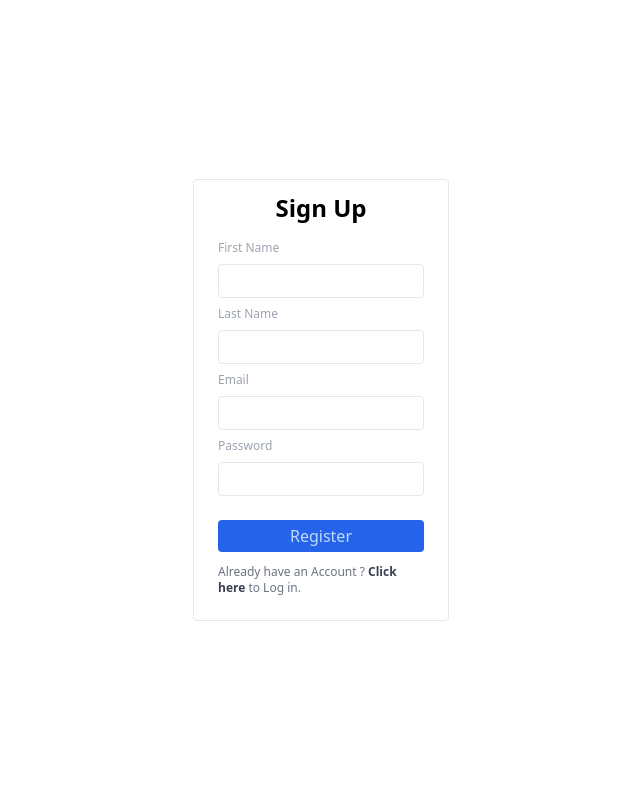
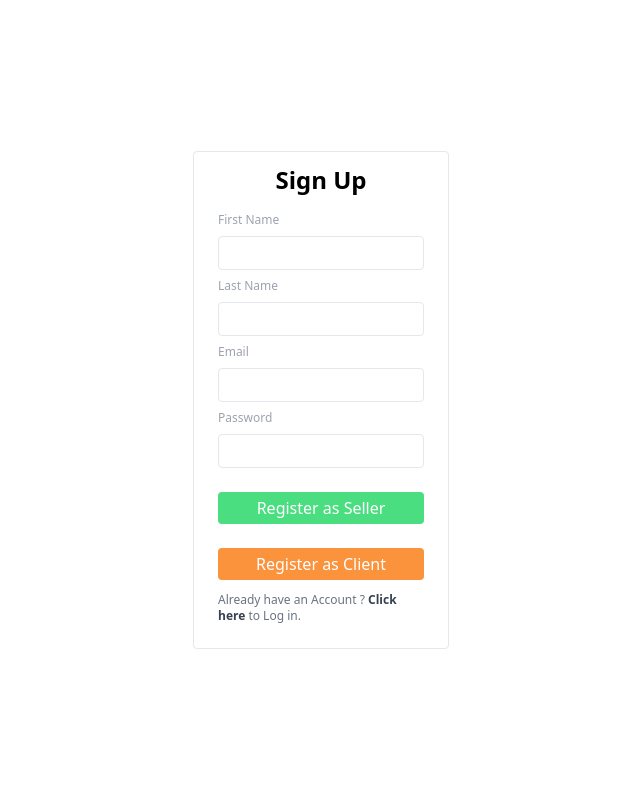
Before and after one commit to Youcode-Classe-E-2023-2024/mohammed-el-bachiri_Avito_V2, a PHP site: page /signup.php in a window 1280 px wide. Shown: the whole page, without its empty margins (319-959 px from the left). Run offline with PHP 8.4, Linux system fonts and the light colour scheme; some libraries are stand-ins or nearby versions.

Commit message:
Update signup.php

```diff
--- a/AVITO V2/signup.php
+++ b/AVITO V2/signup.php
@@ -18,28 +18,31 @@
 
             <h2 class="text-2xl font-bold">Sign Up</h2>
         </div>
-        <form action="#" method="POST">
+        <form action="include/signup_traitment.php" method="POST">
             <!-- username -->
             <div class="flex flex-col my-2">
                 <label class="text-xs text-gray-400">First Name</label>
-                <input class="border rounded px-3 py-1 mt-2" type="text"/>
+                <input class="border rounded px-3 py-1 mt-2" type="text" name="fname"/>
             </div>
             <div class="flex flex-col my-2">
                 <label class="text-xs text-gray-400">Last Name</label>
-                <input class="border rounded px-3 py-1 mt-2" type="text"/>
+                <input class="border rounded px-3 py-1 mt-2" type="text" name="lname"/>
             </div>
             <div class="flex flex-col my-2">
                 <label class="text-xs text-gray-400">Email</label>
-                <input class="border rounded px-3 py-1 mt-2" type="email"/>
+                <input class="border rounded px-3 py-1 mt-2" type="email" name="email"/>
             </div>
             <div class="flex flex-col my-2">
                 <label class="text-xs text-gray-400">Password</label>
-                <input class="border rounded px-3 py-1 mt-2" type="password"/>
+                <input class="border rounded px-3 py-1 mt-2" type="password" name="pass"/>
             </div>
 
             <div class="flex flex-col items-center justify-center my-3">
-                <button class="my-3 py-1 w-full rounded bg-blue-600 text-blue-200">
-                    Register
+                <button name="seller_btn" class="my-3 py-1 w-full rounded bg-blue-600 bg-green-400 text-white hover:opacity-80">
+                    Register as Seller
+                </button>
+                <button name="client_btn" class="my-3 py-1 w-full rounded bg-blue-600 bg-orange-400 text-white hover:opacity-80">
+                    Register as Client
                 </button>
                 <p class="text-xs text-gray-500">
                     Already have an Account ?
```
